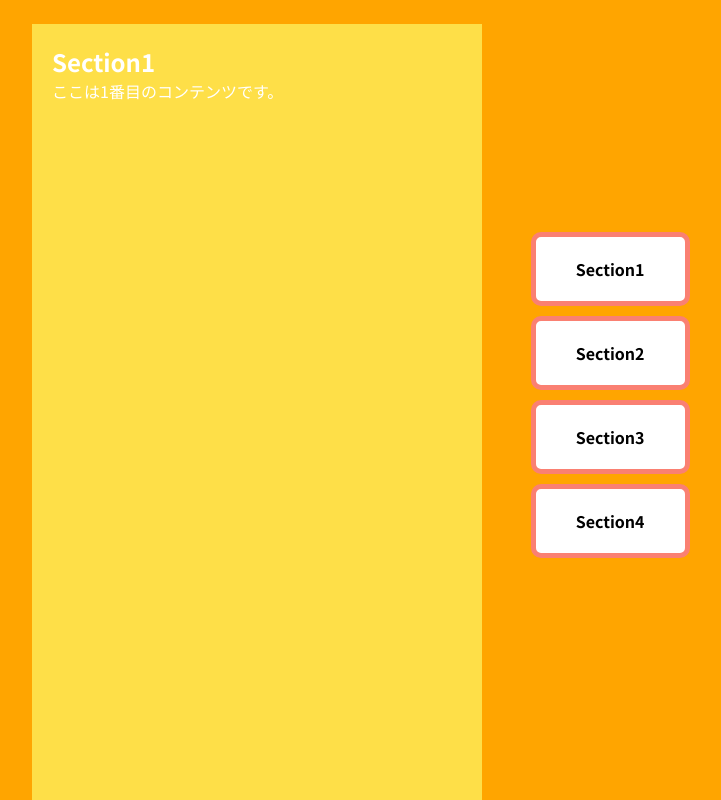
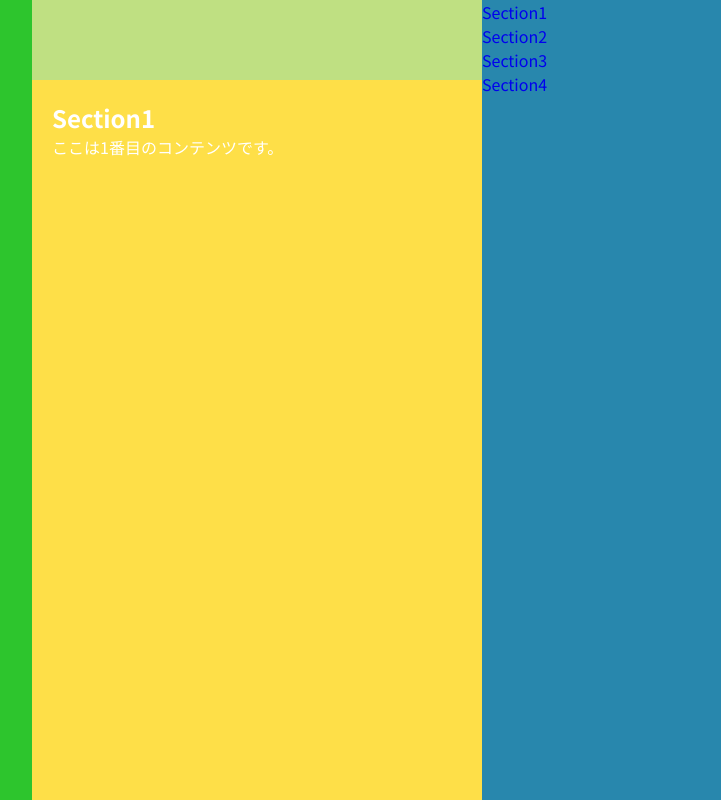
Before and after one commit to ErinaHoshikawa/mobilefirst_template, a plain HTML site: page index.html in a window 1280 px wide. Shown: the top 800 px of the page, without its empty margins (383-1104 px from the left). Drawn offline with Linux system fonts and the light colour scheme.

Commit message:
両脇を設定　センターは４５０固定

```diff
--- a/css/style.css
+++ b/css/style.css
@@ -21,56 +21,76 @@ body {
     font-family: 'Noto Sans JP', sans-serif;
 }
 
-.nav_wrapper {
+/* .nav_wrapper {
     position: fixed;
     z-index: 5;
     width: 100%;
     top: 50%;
     transform: translateY(-50%);
-}
-.nav_wrapper .nav_list {
+} */
+/* .nav_wrapper .nav_list {
     position: absolute;
     top: 50%;
     transform: translateY(-50%);
     right: calc((100% - 450px) / 4);
     z-index: 5;
-}
-.nav_wrapper .nav_list li {
+} */
+/* .nav_wrapper .nav_list li {
     margin-bottom: 10px;
     background-color: #fff;
     border-radius: 10px;
     border: solid 5px #fa8072;
-}
-.nav_wrapper .nav_list li a {
+} */
+/* .nav_wrapper .nav_list li a {
     display: inline-block;
     padding: 20px 40px;
     font-weight: 700;
     color: #000;
-}
+} */
 
 @media screen and (max-width: 1200px) {
     .nav_wrapper {
         display: none;
     }
 }
-
-.current {
-    background-color: #fa8072 !important;
+.side_l {
+    background-color: #2dc52d;
+    position: fixed;
+    top: 0;
+    left: 0;
+    width: calc((100% - 450px) / 2);
+    height: 100%;
 }
-.current a {
-    color: #fff !important;
+.side_r {
+    background-color: #2887ad;
+    position: fixed;
+    top: 0;
+    right: 0;
+    width: calc((100% - 450px) / 2);
+    height: 100%;
 }
 
-.article {
+/* .current {
+    background-color: #fa8072 !important;
+} */
+/* .current a {
+    color: #fff !important;
+} */
+
+.container {
     max-width: 450px;
     margin: 0 auto;
     position: relative;
 }
-@media screen and (max-width: 768px) {
+/* @media screen and (max-width: 768px) {
     .article {
         max-width: none;
         width: 100%;
     }
+} */
+header {
+    background-color: #bfe082;
+    height: 80px;
 }
 .article .section {
     padding: 20px;
@@ -95,4 +115,6 @@ body {
 #sec04 {
     background-color: #006400;
     color: #fff;
-} /*# sourceMappingURL=index.css.map */
+}
+
+/*# sourceMappingURL=index.css.map */
--- a/index.html
+++ b/index.html
@@ -26,7 +26,7 @@
                 </ul>
             </nav>
         </div>
-        <div class="contenor">
+        <div class="container">
             <header></header>
             <main>
                 <div class="article">
```
